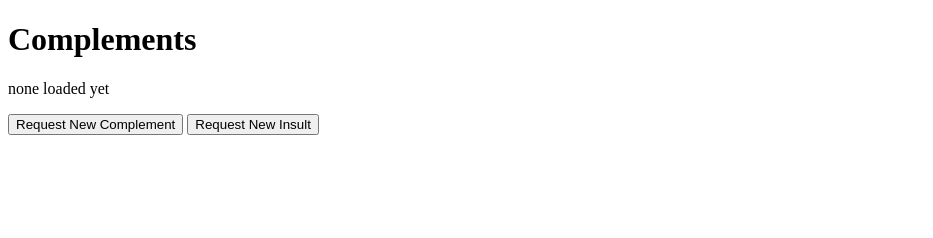
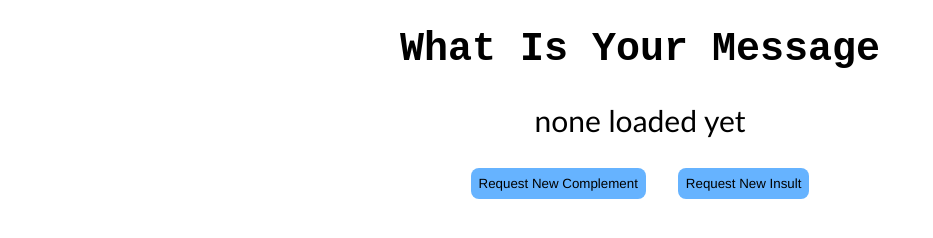
Before and after one commit to brentmercado/node-example, a website: page index.html in a window 1280 px wide. Shown: the whole page, without its empty margins (0-933 px from the left). Drawn offline with Linux system fonts and the light colour scheme.

Commit message:
Added css stylesheet

```diff
--- a/index.html
+++ b/index.html
@@ -4,13 +4,16 @@
     <meta charset="UTF-8">
     <meta name="viewport" content="width=device-width, initial-scale=1.0">
     <meta http-equiv="X-UA-Compatible" content="ie=edge">
-    <title>Document</title>
+    <title>Message Generator</title>
+    <link rel="stylesheet" href="./public/styles.css">
 </head>
 <body>
-    <h1>Complements</h1>
+    <h1 class="title">What Is Your Message</h1>
     <p class="message">none loaded yet</p>
-    <button class="request-complement">Request New Complement</button>
-    <button class="request-insult">Request New Insult</button>
+    <div class="buttons">
+        <button class="request-complement button">Request New Complement</button>
+        <button class="request-insult button">Request New Insult</button>
+    </div>
     <script src="./public/complements.js"></script>
 </body>
 </html>
--- /dev/null
+++ b/public/styles.css
@@ -0,0 +1,34 @@
+.title {
+    text-align: center;
+    font-size: 40px;
+    font-family: 'Courier New', Courier, monospace;
+}
+
+.message {
+    text-align: center;
+    font-size: 30px;
+    font-family: 'Gill Sans', 'Gill Sans MT', Calibri, 'Trebuchet MS', sans-serif;
+}
+
+.buttons {
+    display: flex;
+    justify-content: center;
+}
+
+.button {
+    margin: 0 16px;
+    padding: 8px;
+    border: none;
+    border-radius: 8px;
+    background: #66B3FF;
+    font-family: 'Franklin Gothic Medium', 'Arial Narrow', Arial, sans-serif;
+}
+
+.button:hover {
+    cursor: pointer;
+    background: #98c6f3;
+}
+
+.button:active {
+    background: rgb(58, 151, 245);
+}
```
